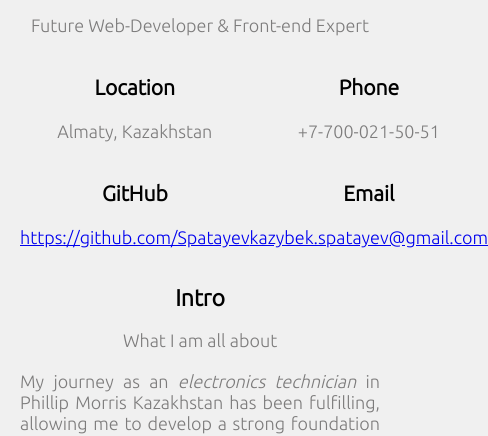
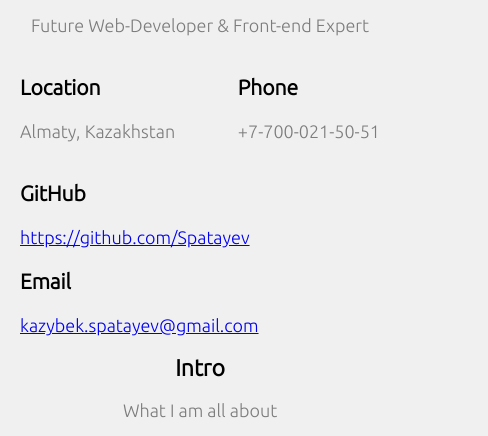
Before and after one commit to Spatayev/My-First-Web-Page, a plain HTML site: page index.html in a window 390 px wide. Shown: the part 339-775 px from the top of the page, 488 px wide, since content can reach past the window. Drawn offline with Linux system fonts and the light colour scheme.

Commit message:
Update style.css
changed info section for mobile devices

```diff
--- a/style.css
+++ b/style.css
@@ -137,10 +137,7 @@ footer {
         text-align: center;
     }
     .info {
-        display: grid;
-        text-align: center;
-        grid-template-columns: 1fr 1fr;
-        grid-template-rows: 1fr 1fr;
+        flex-wrap: wrap;
     }
     .f-box {
         display: block;
```
